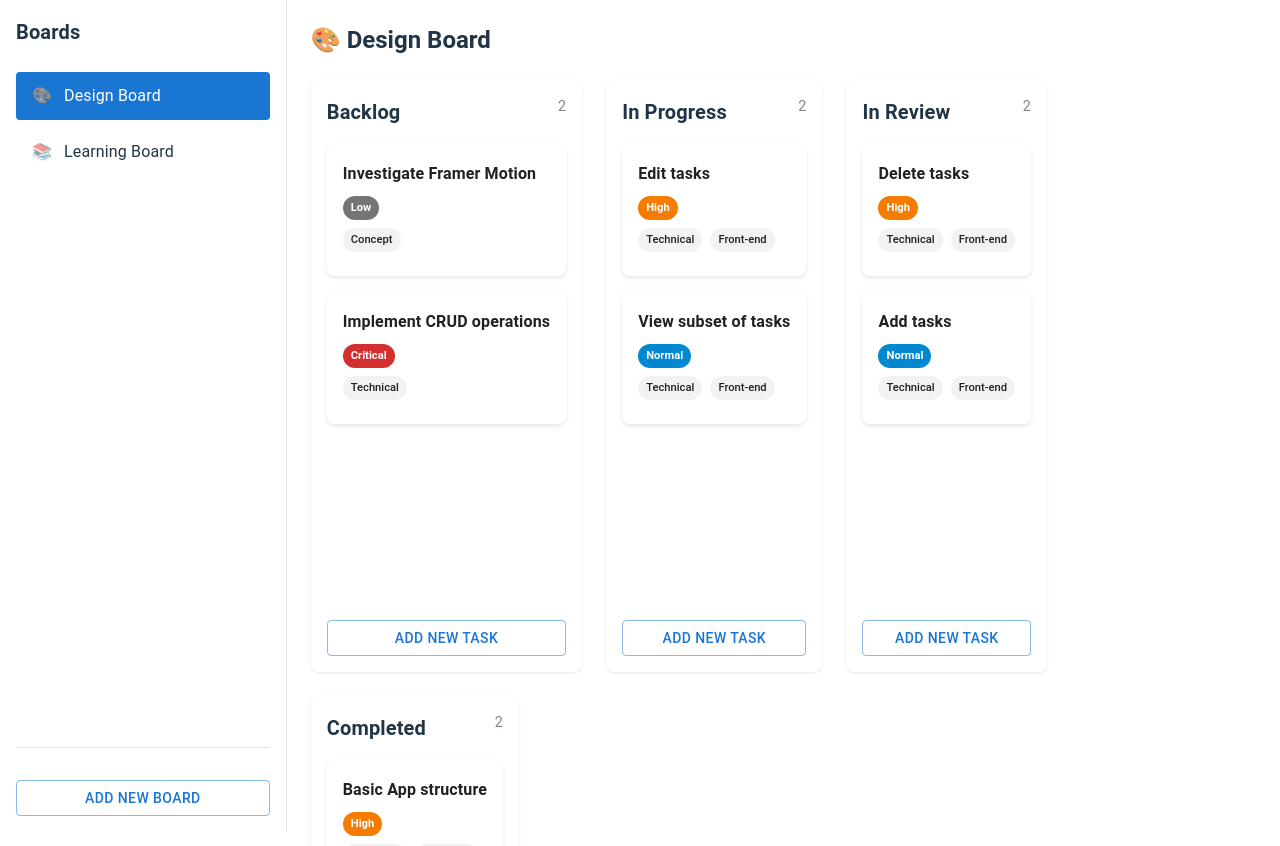
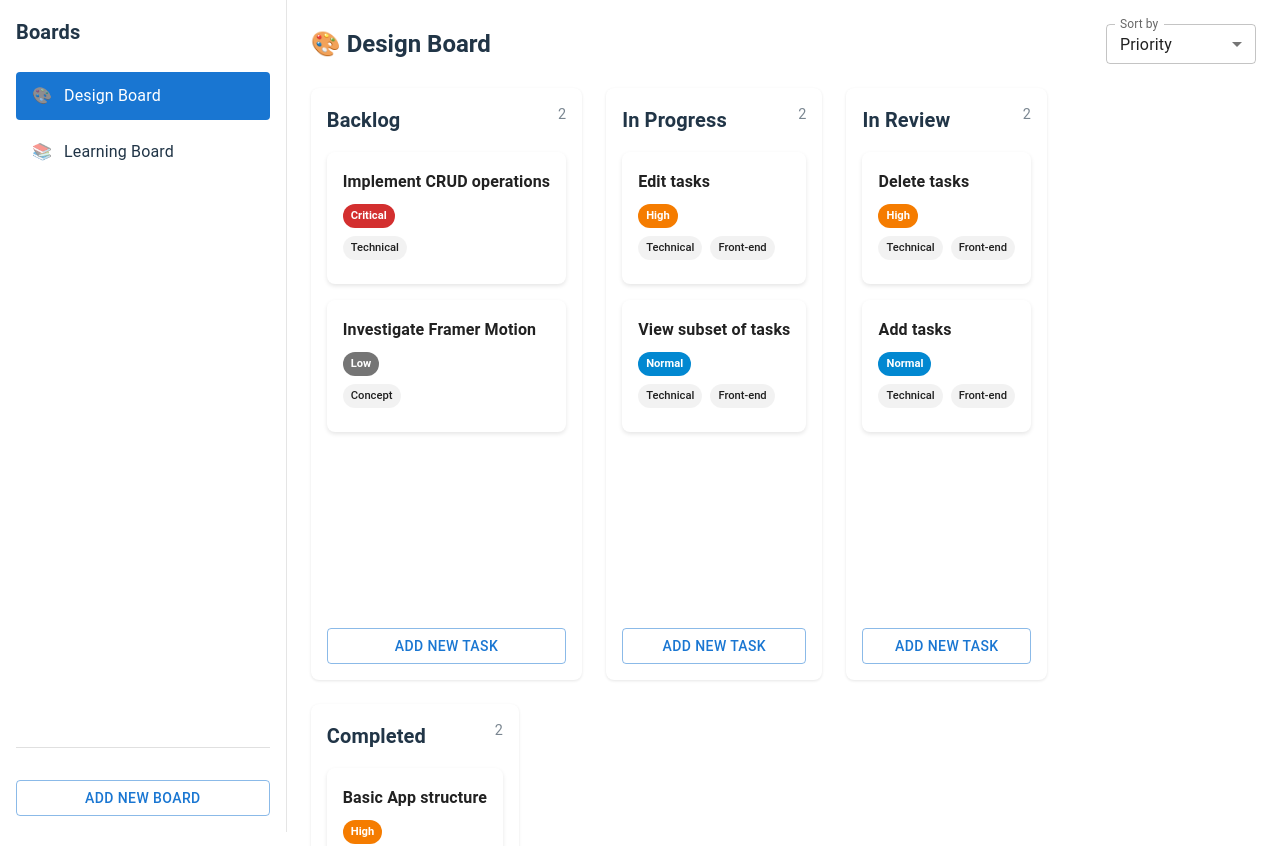
Before and after one commit to AFloresc/Tasks-Manager, a React (Vite) app: page / in a window 1280 px wide. Shown: the top 846 px of the page. Built offline with nearby package versions, Linux system fonts and the light colour scheme.

Commit message:
feat: Added selector to order by priority or by tag

```diff
--- a/src/App.jsx
+++ b/src/App.jsx
@@ -103,6 +103,9 @@ export default function App() {
   const [selectedTask, setSelectedTask] = useState(null);
   const [openTaskModal, setOpenTaskModal] = useState(false);
 
+  // 👉 Ordenación global
+  const [sortMode, setSortMode] = useState("priority"); // "priority" | "tag"
+
   const activeBoard = boards.find((b) => b.id === activeBoardId);
 
   // Crear nuevo board
@@ -147,6 +150,7 @@ export default function App() {
       {/* Vista del board activo */}
       <BoardView
         board={activeBoard}
+        sortMode={sortMode}
         onOpenTask={(task) => {
           setSelectedTask(task);
           setOpenTaskModal(true);
--- a/src/components/BoardColumn.jsx
+++ b/src/components/BoardColumn.jsx
@@ -1,7 +1,35 @@
 import { Box, Typography, Button, Stack } from "@mui/material";
 import TaskCard from "./TaskCard";
 
-export default function BoardColumn({ title, tasks, status, onOpenTask }) {
+export default function BoardColumn({ title, tasks, status, sortMode, onOpenTask }) {
+    // --- Sorting logic ---
+    const sortTasks = (tasks, mode) => {
+        if (mode === "priority") {
+        const priorityOrder = {
+            critical: 1,
+            high: 2,
+            normal: 3,
+            low: 4
+        };
+
+        return [...tasks].sort(
+            (a, b) => priorityOrder[a.priority] - priorityOrder[b.priority]
+        );
+        }
+
+        if (mode === "tag") {
+        return [...tasks].sort((a, b) => {
+            const tagA = a.tags[0] || "";
+            const tagB = b.tags[0] || "";
+            return tagA.localeCompare(tagB);
+        });
+        }
+
+        return tasks;
+    };
+
+    const sortedTasks = sortTasks(tasks, sortMode);
+
     return (
         <Box
         sx={{
@@ -11,24 +39,33 @@ export default function BoardColumn({ title, tasks, status, onOpenTask }) {
             minHeight: "70vh",
             boxShadow: "0 1px 3px rgba(0,0,0,0.1)",
             display: "flex",
-            flexDirection: "column",
+            flexDirection: "column"
         }}
         >
         {/* Header */}
         <Typography
             variant="h6"
-            sx={{ fontWeight: 700, mb: 2, display: "flex", justifyContent: "space-between" }}
+            sx={{
+            fontWeight: 700,
+            mb: 2,
+            display: "flex",
+            justifyContent: "space-between"
+            }}
         >
             {title}
             <Typography component="span" sx={{ opacity: 0.6, fontSize: "0.9rem" }}>
-            {tasks.length}
+            {sortedTasks.length}
             </Typography>
         </Typography>
 
         {/* Task list */}
         <Stack spacing={2} sx={{ flexGrow: 1 }}>
-            {tasks.map((task) => (
-            <TaskCard key={task.id} task={task} onClick={() => onOpenTask(task)} />
+            {sortedTasks.map((task) => (
+            <TaskCard
+                key={task.id}
+                task={task}
+                onClick={() => onOpenTask(task)}
+            />
             ))}
         </Stack>
 
--- a/src/components/BoardView.jsx
+++ b/src/components/BoardView.jsx
@@ -1,7 +1,7 @@
-import { Box, Typography, Grid } from "@mui/material";
+import { Box, Typography, Grid, TextField, MenuItem } from "@mui/material";
 import BoardColumn from "./BoardColumn";
 
-export default function BoardView({ board, onOpenTask }) {
+export default function BoardView({ board, sortMode, onOpenTask, onChangeSortMode }) {
     if (!board) {
         return (
         <Box sx={{ p: 4 }}>
@@ -10,24 +10,48 @@ export default function BoardView({ board, onOpenTask }) {
         );
     }
 
-  // Filtrar tareas por estado
-    const backlog = board.tasks.filter(t => t.status === "backlog");
-    const inProgress = board.tasks.filter(t => t.status === "inProgress");
-    const inReview = board.tasks.filter(t => t.status === "inReview");
-    const completed = board.tasks.filter(t => t.status === "completed");
+    // Filtrar tareas por estado
+    const backlog = board.tasks.filter((t) => t.status === "backlog");
+    const inProgress = board.tasks.filter((t) => t.status === "inProgress");
+    const inReview = board.tasks.filter((t) => t.status === "inReview");
+    const completed = board.tasks.filter((t) => t.status === "completed");
 
     return (
         <Box sx={{ flexGrow: 1, p: 3 }}>
-        <Typography variant="h5" sx={{ mb: 3, fontWeight: 700 }}>
+        {/* Header con título + selector */}
+        <Box
+            sx={{
+            display: "flex",
+            justifyContent: "space-between",
+            alignItems: "center",
+            mb: 3
+            }}
+        >
+            <Typography variant="h5" sx={{ fontWeight: 700 }}>
             {board.icon} {board.name}
-        </Typography>
+            </Typography>
 
+            <TextField
+            select
+            label="Sort by"
+            size="small"
+            value={sortMode}
+            onChange={(e) => onChangeSortMode(e.target.value)}
+            sx={{ width: 150 }}
+            >
+            <MenuItem value="priority">Priority</MenuItem>
+            <MenuItem value="tag">Tag</MenuItem>
+            </TextField>
+        </Box>
+
+        {/* Grid de columnas */}
         <Grid container spacing={3}>
             <Grid item xs={12} md={3}>
             <BoardColumn
                 title="Backlog"
                 tasks={backlog}
                 status="backlog"
+                sortMode={sortMode}
                 onOpenTask={onOpenTask}
             />
             </Grid>
@@ -37,6 +61,7 @@ export default function BoardView({ board, onOpenTask }) {
                 title="In Progress"
                 tasks={inProgress}
                 status="inProgress"
+                sortMode={sortMode}
                 onOpenTask={onOpenTask}
             />
             </Grid>
@@ -46,6 +71,7 @@ export default function BoardView({ board, onOpenTask }) {
                 title="In Review"
                 tasks={inReview}
                 status="inReview"
+                sortMode={sortMode}
                 onOpenTask={onOpenTask}
             />
             </Grid>
@@ -55,6 +81,7 @@ export default function BoardView({ board, onOpenTask }) {
                 title="Completed"
                 tasks={completed}
                 status="completed"
+                sortMode={sortMode}
                 onOpenTask={onOpenTask}
             />
             </Grid>
```
Lines whose indentation alone changed are shown as unchanged.
